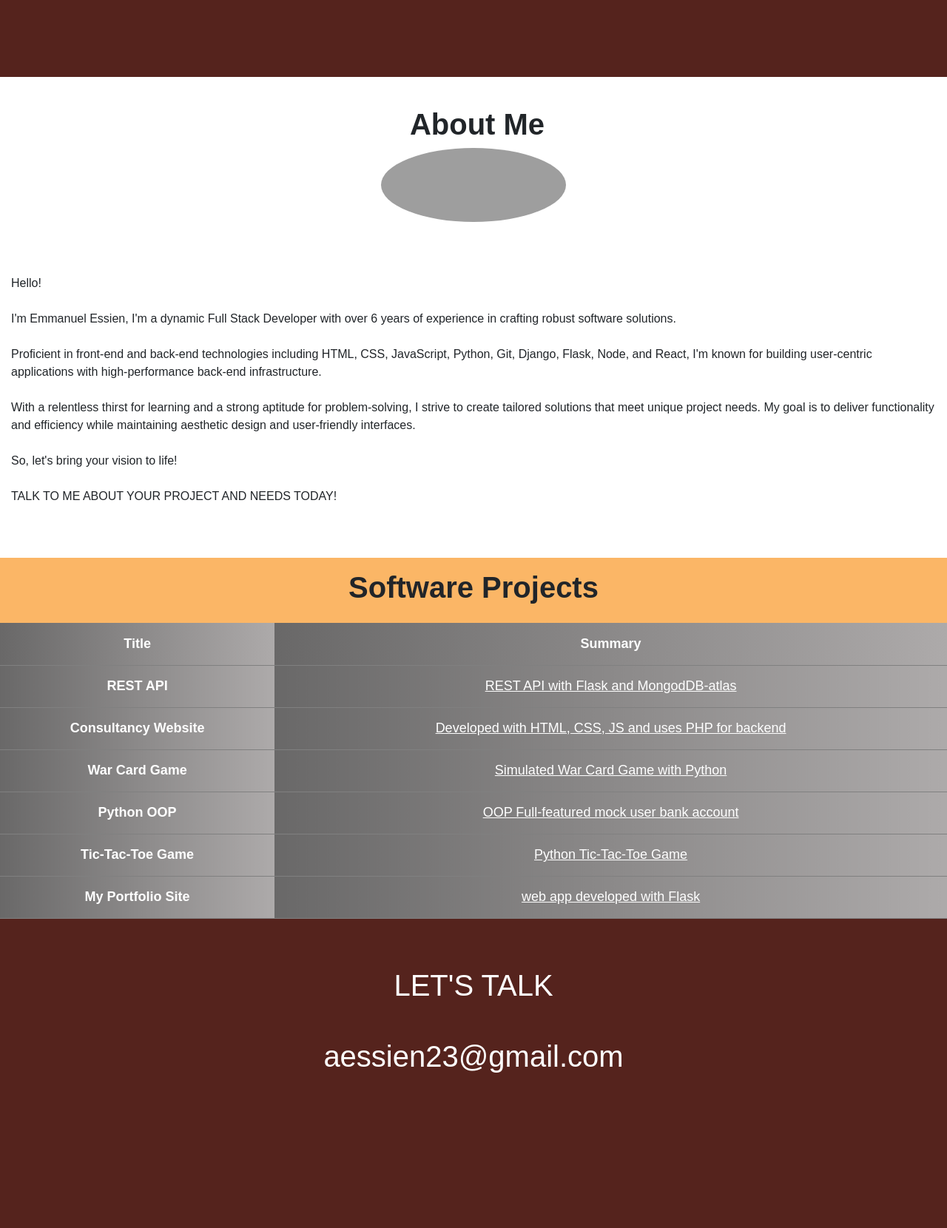
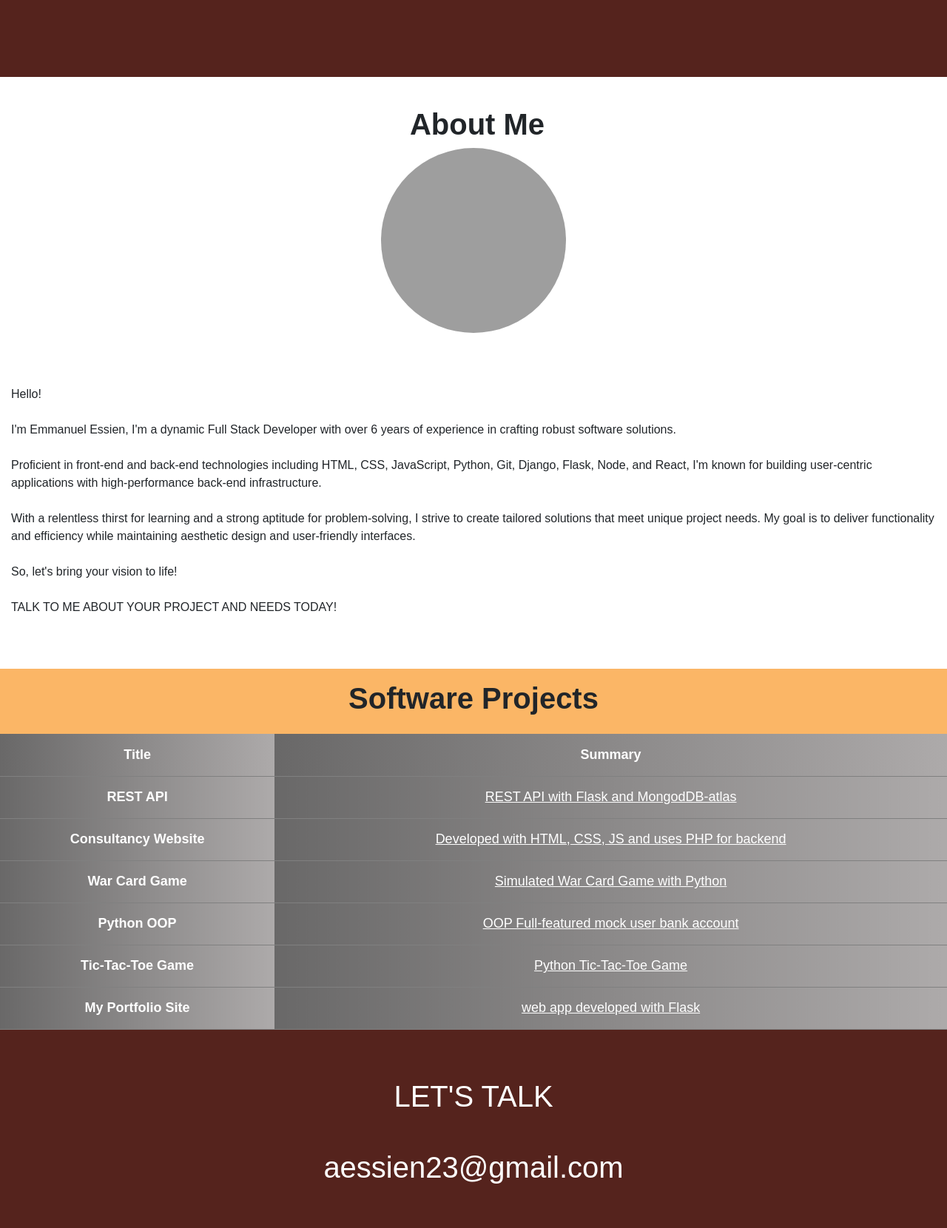
Before and after one commit to classAnon/portfolio3, a Python web app: template templates/home.html in a window 1280 px wide. Shown: the part 696-2356 px from the top of the page at 74% size. Before the commit the page ends 2146 px from the top, so only its background shows below. Run offline with Jinja, Linux system fonts and the light colour scheme; the template is opened without the code that fills it, so the values that code supplies are empty; some libraries are stand-ins or nearby versions; some web fonts are replaced; grey boxes are pictures that could not be loaded.

Commit message:
adjusted headshot height

```diff
--- a/static/styles.css
+++ b/static/styles.css
@@ -97,7 +97,7 @@ li{
 }
 
 .headshot {
-    height: 100px;
+    height: 250px;
     width: 250px;
     border-radius: 50%;
     margin-bottom: 5vh;
```
